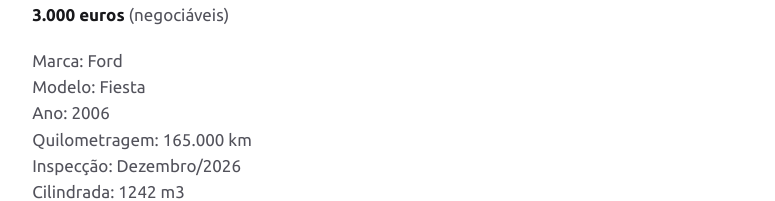
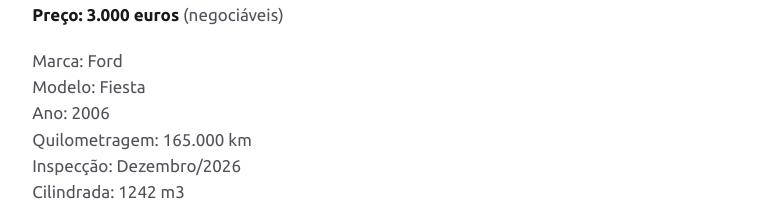
Before and after one commit to joaquim-capitao/store, a Jekyll site: the page built from index.md, in a window 1280 px wide and 1400 px high, scrolled down 1176 px. Shown: the part 255-456 px from the top of the window, without its empty margins (252-1027 px from the left). Built offline with Jekyll 4.4.1, drawn with Linux system fonts in a browser that asks for light colours; our own code applies the rules of GitHub Pages for plain Markdown files; some of the changed text lies outside the part shown.

Commit message:
Update pricing format in index.md

```diff
--- a/index.md
+++ b/index.md
@@ -29,7 +29,7 @@ A funcionar bem, sem riscos nem defeitos.
 
 ![](https://i.ibb.co/FbxXsMfW/IMG-20191011-145934.jpg)
 
-**3.000 euros** (negociáveis)
+**Preço: 3.000 euros** (negociáveis)
 
 Marca: Ford
 Modelo: Fiesta
@@ -58,7 +58,7 @@ Airbag
 
 ![](https://www.worten.pt/i/7be032dcdf385c794cdb57d7006dd292552c4b4a)
 
-**25 euros**
+**Preço: 25 euros**
 
 Impressão, cópia e digitalização
 Imprime Frente e Verso
@@ -82,7 +82,7 @@ Inclui:
 
 ![](https://i.ibb.co/SwsYV40v/IMG-20260803-225815.jpg)
 
-100 euros.
+**Preço: 100 euros**
 
 Sofá usado.
 Tecido.
```
